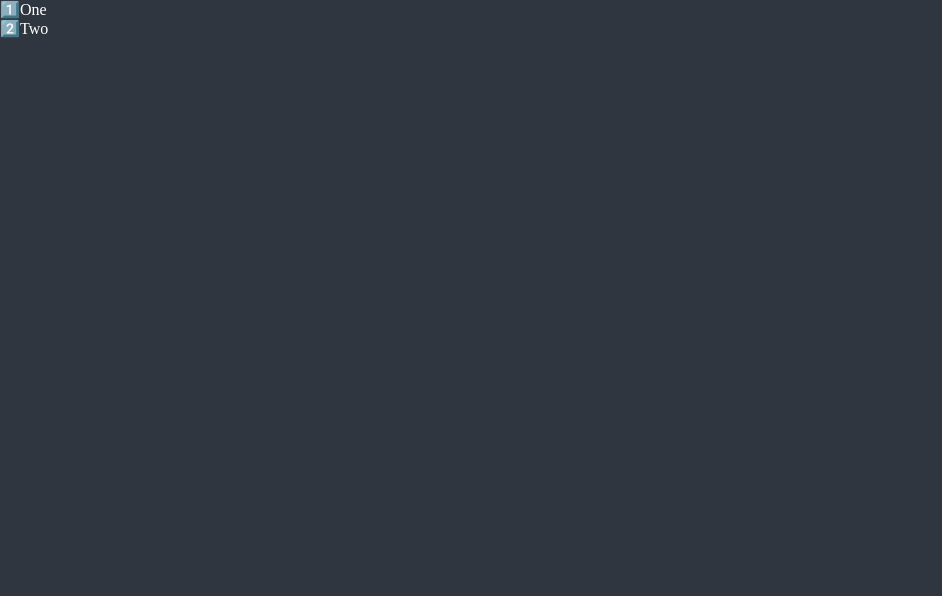
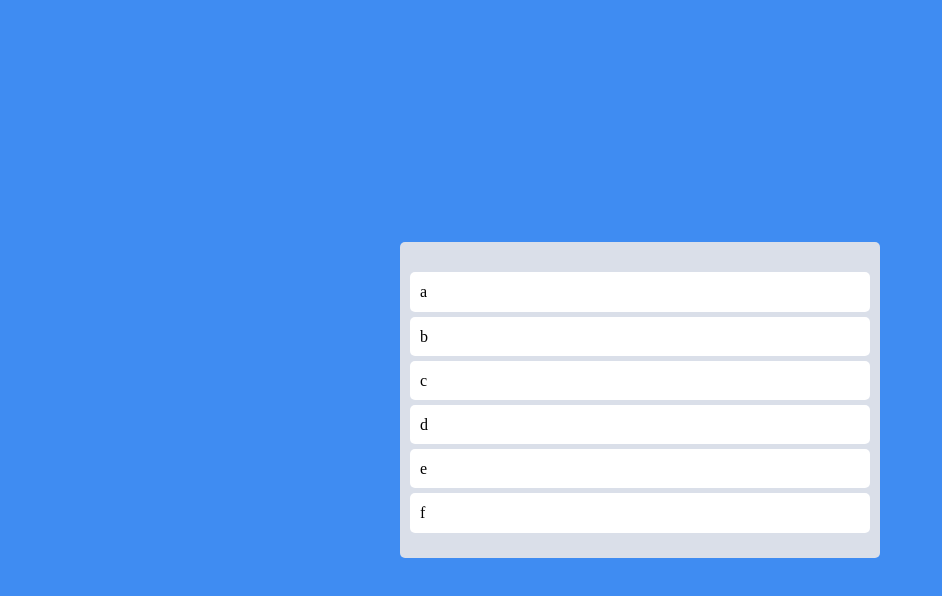
Before and after one commit to ccmonxx/trello-clone, a React (Create React App) app: page / in a window 1280 px wide. Shown: the top 596 px of the page, without its empty margins (0-942 px from the left). Built offline with nearby package versions, Linux system fonts and the light colour scheme.

Commit message:
React-Beautiful-dnd 3: Style & Placeholder

```diff
--- a/src/App.tsx
+++ b/src/App.tsx
@@ -1,34 +1,68 @@
 import React from "react";
 import { DragDropContext, Draggable, Droppable } from "react-beautiful-dnd";
+import styled from "styled-components";
+
+const Wrapper = styled.div`
+	display: flex;
+	max-width: 480px;
+	width: 100%;
+	margin: 0 auto;
+	justify-content: center;
+	align-items: center;
+	height: 100vh;
+`;
+
+const Boards = styled.div`
+	display: grid;
+	width: 100%;
+	grid-template-columns: repeat(1, 1fr);
+`;
+
+const Board = styled.div`
+	padding: 20px 10px;
+	padding-top: 30px;
+	border-radius: 5px;
+	min-height: 200px;
+	background-color: ${(props) => props.theme.boardColor};
+`;
+
+const Card = styled.div`
+	border-radius: 5px;
+	margin-bottom: 5px;
+	padding: 10px 10px;
+	background-color: ${(props) => props.theme.cardColor};
+`;
+
+const toDos = ["a", "b", "c", "d", "e", "f"];
 
 function App() {
 	const onDragEnd = () => {};
 	return (
 		<DragDropContext onDragEnd={onDragEnd}>
-			<div>
-				<Droppable droppableId="one">
-					{(provided) => (
-						<ul ref={provided.innerRef} {...provided.droppableProps}>
-							<Draggable draggableId="first" index={0}>
-								{(provided) => (
-									<li ref={provided.innerRef} {...provided.draggableProps}>
-										<span {...provided.dragHandleProps}>1️⃣</span>
-										One
-									</li>
-								)}
-							</Draggable>
-							<Draggable draggableId="second" index={1}>
-								{(provided) => (
-									<li ref={provided.innerRef} {...provided.draggableProps}>
-										<span {...provided.dragHandleProps}>2️⃣</span>
-										Two
-									</li>
-								)}
-							</Draggable>
-						</ul>
-					)}
-				</Droppable>
-			</div>
+			<Wrapper>
+				<Boards>
+					<Droppable droppableId="one">
+						{(magic) => (
+							<Board ref={magic.innerRef} {...magic.droppableProps}>
+								{toDos.map((toDo, index) => (
+									<Draggable draggableId={toDo} index={index} key={index}>
+										{(magic) => (
+											<Card
+												ref={magic.innerRef}
+												{...magic.dragHandleProps}
+												{...magic.draggableProps}
+											>
+												{toDo}
+											</Card>
+										)}
+									</Draggable>
+								))}
+								{magic.placeholder}
+							</Board>
+						)}
+					</Droppable>
+				</Boards>
+			</Wrapper>
 		</DragDropContext>
 	);
 }
--- a/src/index.tsx
+++ b/src/index.tsx
@@ -4,12 +4,15 @@
 import { GlobalStyle } from "./styles/GlobalStyle";
 import { darkTheme } from "./styles/theme";
 import { RecoilRoot } from "recoil";
+import { ThemeProvider } from "styled-components";
 
 ReactDOM.render(
 	<React.StrictMode>
 		<RecoilRoot>
-			<GlobalStyle theme={darkTheme} />
-			<App />
+			<ThemeProvider theme={darkTheme}>
+				<GlobalStyle />
+				<App />
+			</ThemeProvider>
 		</RecoilRoot>
 	</React.StrictMode>,
 	document.getElementById("root")
--- a/src/styles/GlobalStyle.tsx
+++ b/src/styles/GlobalStyle.tsx
@@ -8,7 +8,7 @@
     }
     body {
         background-color: ${(props) => props.theme.bgColor};
-        color: ${(props) => props.theme.textColor};
+        color: "black";
         line-height: 1.2;
     }
     a {
--- a/src/styles/styled.d.ts
+++ b/src/styles/styled.d.ts
@@ -3,6 +3,7 @@
 declare module "styled-components" {
 	export interface DefaultTheme {
 		bgColor: string;
-		textColor: string;
+		boardColor: string;
+		cardColor: string;
 	}
 }
--- a/src/styles/theme.ts
+++ b/src/styles/theme.ts
@@ -1,6 +1,7 @@
 import { DefaultTheme } from "styled-components";
 
 export const darkTheme: DefaultTheme = {
-	bgColor: "#2f3640",
-	textColor: "#fff",
+	bgColor: "#3F8CF2",
+	boardColor: "#DADFE9",
+	cardColor: "white",
 };
```
Also changed, not shown: 1 other file (tests, documents, lock files or other folders).
